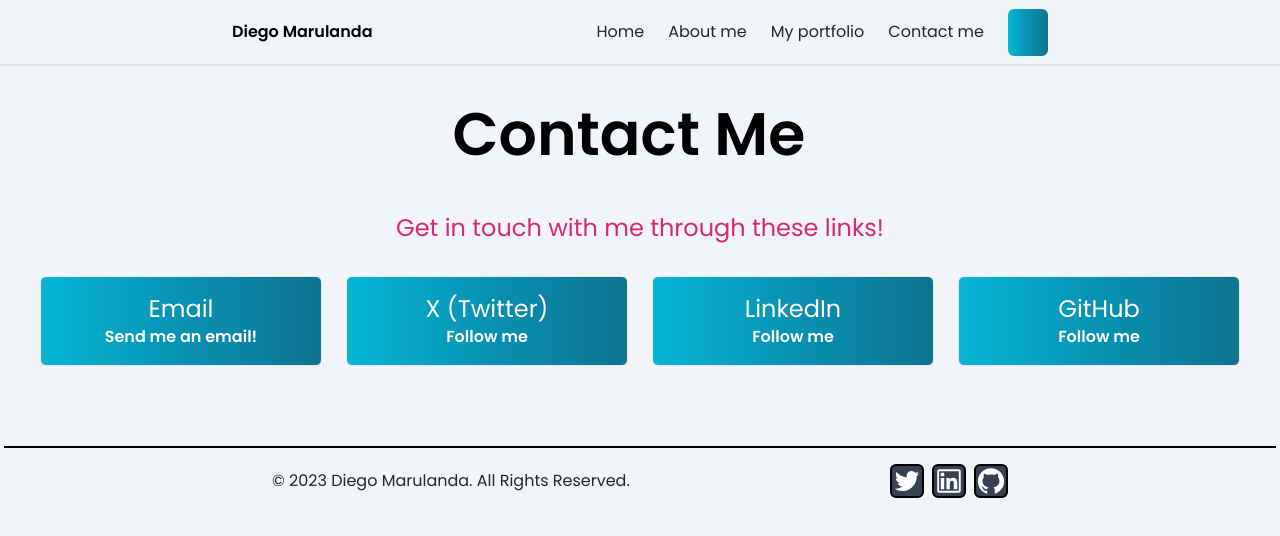
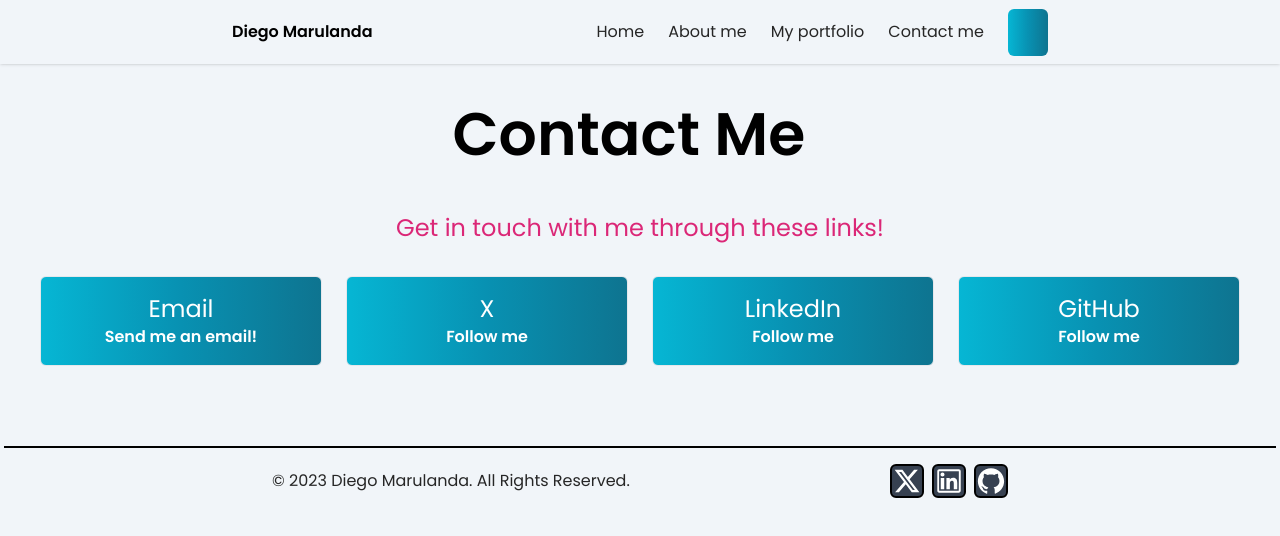
Before and after one commit to DiegoMarulandaB/Portfolio, a Next.js app: page /contact in a window 1280 px wide. Shown: the top 536 px of the page. Built offline with nearby package versions, Linux system fonts and the light colour scheme; some icons are missing.

Commit message:
feat: :arrow_up: add  new version react-icons

```diff
--- a/src/app/contact/page.tsx
+++ b/src/app/contact/page.tsx
@@ -51,7 +51,7 @@ const contactLinks: ContactLinkProps[] = [
   },
   {
     href: 'https://twitter.com/DAMB1987',
-    text: 'X (Twitter)',
+    text: 'X',
     username: 'Follow me',
   },
   {
--- a/src/components/Footer/Footer.tsx
+++ b/src/components/Footer/Footer.tsx
@@ -1,5 +1,6 @@
 import React from 'react'
-import { AiOutlineGithub, AiOutlineTwitter, AiOutlineLinkedin } from 'react-icons/ai'
+import { AiOutlineGithub, AiOutlineLinkedin } from 'react-icons/ai'
+import { RiTwitterXFill } from 'react-icons/ri'
 
 const Footer = () => {
   return (
@@ -17,7 +18,7 @@ const Footer = () => {
               rel="noopener noreferrer"
               aria-label="Read more about my Twitter profile"
             >
-              <AiOutlineTwitter
+              <RiTwitterXFill
                 className="icon  text-white bg-gray-700 dark:bg-gray-700 border-2 border-black dark:border-white rounded-md"
                 size={34}
               />
```
Also changed, not shown: package.json (+5 -3 lines), 1 other file (tests, documents, lock files or other folders).
